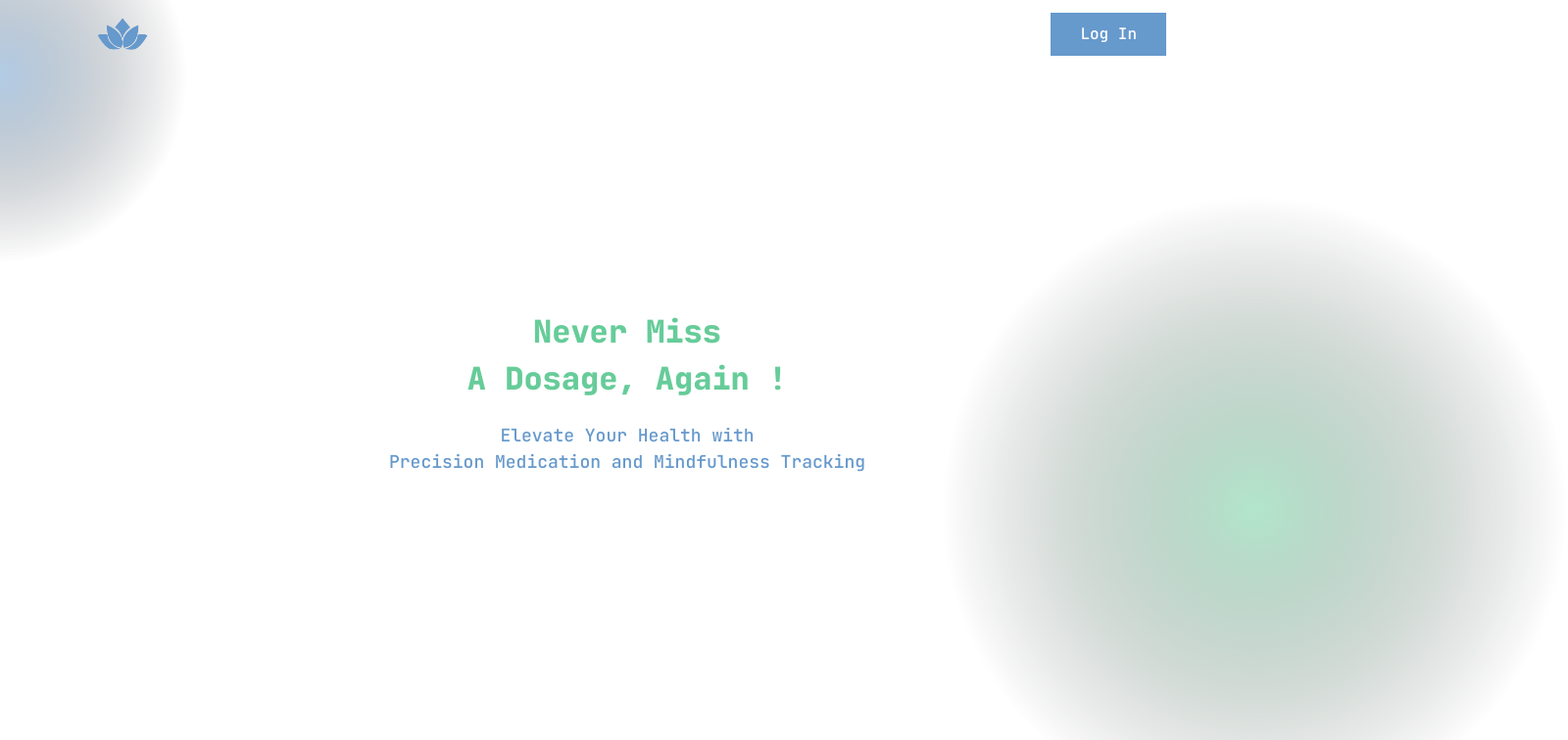
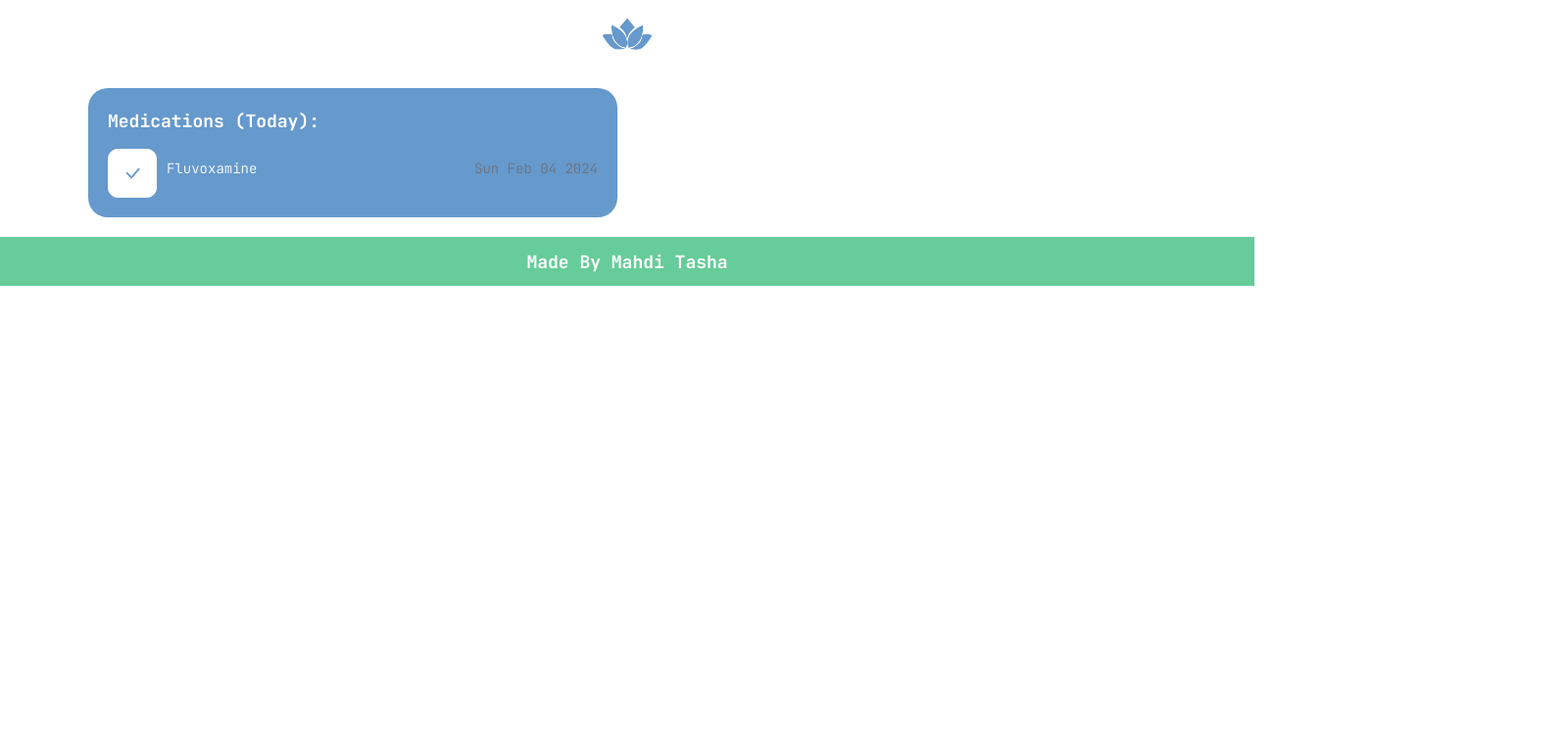
Before and after one commit to tasha-dev/i-will-be-good-web, a Next.js app: page / in a window 1280 px wide. Shown: the top 756 px of the page at 98% size, 1600 px wide, since content can reach past the window. Built offline with nearby package versions, Linux system fonts and the light colour scheme.

Commit message:
added medications list in logged in home page

```diff
--- /dev/null
+++ b/chunk/checkboxComponent.tsx
@@ -0,0 +1,39 @@
+// Codes by mahdi tasha
+// Forcing nextJS to render this component as client side component
+'use client';
+
+// Importing part
+import {Dispatch, ReactNode, useState} from "react";
+import theme from "tailwindcss/defaultTheme";
+import IconComponent from "@/chunk/iconComponent";
+
+// Defining type of props
+interface propsType {
+    isChecked: boolean;
+    theme: 'themeBlue' | 'white';
+}
+
+// Creating and exporting checkbox component as default
+export default function CheckboxComponent({isChecked, theme}:propsType):ReactNode {
+    // Defining state of component
+    const [isCheckedState, setChecked]:[boolean, Dispatch<boolean>] = useState(isChecked);
+
+    // Returning JSX
+    return (
+        <div
+            data-checked={isCheckedState}
+            className={`w-[50px] h-[50px] rounded-[10px] flex items-center justify-center transition-all duration-500 shrink-0 aspect-square border data-[checked="false"]:bg-transparent data-[checked="false"]:[&>svg]:opacity-0 data-[checked="true"]:[&>svg]:opacity-100 ${(theme === 'themeBlue') ? 'border-themeBlue data-[checked="true"]:bg-themeBlue' : 'border-white data-[checked="true"]:bg-white'}`}
+            onClick={() => {
+                (isCheckedState)
+                    ? setChecked(false)
+                    : setChecked(true);
+            }}
+        >
+            <IconComponent
+                name={'tick'}
+                size={20}
+                fill={(theme === 'themeBlue') ? 'fill-white' : 'fill-themeBlue'}
+            />
+        </div>
+    );
+}
--- /dev/null
+++ b/chunk/iconComponent.tsx
@@ -0,0 +1,22 @@
+// Codes by mahdi tasha
+// Importing part
+import {ReactNode} from "react";
+
+// Defining type of props
+interface propsType {
+    name: "tick";
+    size: number;
+    fill: `fill-${string}`;
+}
+
+// Creating and exporting icon component as default
+export default function IconComponent({name, size, fill}:propsType):ReactNode {
+    // Conditional rendering
+    if (name === 'tick') {
+        return (
+            <svg className={fill} xmlns="http://www.w3.org/2000/svg" width={size} height={size} viewBox="0 0 16 16">
+                <path d="M12.736 3.97a.733.733 0 0 1 1.047 0c.286.289.29.756.01 1.05L7.88 12.01a.733.733 0 0 1-1.065.02L3.217 8.384a.757.757 0 0 1 0-1.06.733.733 0 0 1 1.047 0l3.052 3.093 5.4-6.425z"/>
+            </svg>
+        );
+    }
+}
--- /dev/null
+++ b/chunk/titleWithCheckboxComponent.tsx
@@ -0,0 +1,27 @@
+// Codes by mahdi tasha
+// Importing part
+import {ReactNode} from "react";
+import TitleComponent from "@/chunk/titleComponent";
+import CheckboxComponent from "@/chunk/checkboxComponent";
+
+// Defining type of props
+interface propsType {
+    isChecked: boolean;
+    title: string;
+    date: Date;
+    theme: 'white' | 'themeBlue';
+}
+
+// Creating and exporting title wih checkbox component as default
+export default function TitleWithCheckboxComponent({title, isChecked, date, theme}:propsType):ReactNode {
+    // Returning JSX
+    return (
+        <div className={'flex items-center gap-[10px]'}>
+            <CheckboxComponent isChecked={isChecked} theme={theme} />
+            <div className={'flex items-center justify-between gap-[20px] w-full'}>
+                <TitleComponent className={'truncate shrink-0'} color={'text-white'} tier={3}>{title}</TitleComponent>
+                <TitleComponent className={'truncate shrink-0'} color={'text-gray-500'} tier={3}>{date.toDateString()}</TitleComponent>
+            </div>
+        </div>
+    );
+}
--- a/component/headerComponent.tsx
+++ b/component/headerComponent.tsx
@@ -23,7 +23,8 @@ export default function HeaderComponent({isUserLoggedIn}:propsType):ReactNode {
     return (
         <header
             data-scrolled={isScrolled}
-            className={'lg:fixed top-0 left-0 w-full z-10 transition-all duration-500 lg:shadow-xl lg:data-[scrolled="true"]:bg-white lg:data-[scrolled="true"]:shadow-black/5 lg:data-[scrolled="false"]:bg-transparent lg:data-[scrolled="false"]:shadow-transparent'}
+            data-logged-in={isUserLoggedIn}
+            className={'data-[logged-in="false"]:lg:fixed top-0 left-0 w-full z-10 transition-all duration-500 lg:shadow-xl lg:data-[scrolled="true"]:bg-white lg:data-[scrolled="true"]:shadow-black/5 lg:data-[scrolled="false"]:bg-transparent lg:data-[scrolled="false"]:shadow-transparent'}
         >
             <ContainerComponent noPaddingY className={
                 (isUserLoggedIn)
--- /dev/null
+++ b/component/innerPage/loggedIn/component/medicationListComponent.tsx
@@ -0,0 +1,37 @@
+// Importing part
+import {ReactNode} from "react";
+import TitleComponent from "@/chunk/titleComponent";
+import TitleWithCheckboxComponent from "@/chunk/titleWithCheckboxComponent";
+
+// Defining type of props
+interface listType {
+    date: Date,
+    name: string,
+    isDone: boolean
+}
+
+interface propsType {
+    list: listType[];
+}
+
+// Creating and exporting medications list component as default
+export default function MedicationListComponent({list}:propsType):ReactNode {
+    // Returning JSX
+    return (
+        <div className={'p-[20px] rounded-[20px] bg-themeBlue'}>
+            <TitleComponent color={'text-white'} tier={2}>Medications (Today):</TitleComponent>
+            <ul>
+                {
+                    list.map((medication:listType):ReactNode => (
+                        <TitleWithCheckboxComponent
+                            isChecked={medication.isDone}
+                            title={medication.name}
+                            date={medication.date}
+                            theme={'white'}
+                        />
+                    ))
+                }
+            </ul>
+        </div>
+    );
+}
--- a/component/innerPage/loggedIn/homeLoggedIn.tsx
+++ b/component/innerPage/loggedIn/homeLoggedIn.tsx
@@ -1,13 +1,14 @@
 // Codes by mahdi tasha
 // Importing part
 import {ReactNode} from "react";
+import FirstSectionComponent from "@/component/innerPage/loggedIn/section/firstSectionComponent";
 
 // Creating and exporting logged in home page as default
 export default function HomeLoggedIn():ReactNode {
     // Returning JSX
     return (
         <>
-            asd
+            <FirstSectionComponent />
         </>
     );
 }
--- /dev/null
+++ b/component/innerPage/loggedIn/section/firstSectionComponent.tsx
@@ -0,0 +1,23 @@
+// Codes by mahdi tasha
+// Importing part
+import {ReactNode} from "react";
+import ContainerComponent from "@/chunk/containerComponent";
+import MedicationListComponent from "@/component/innerPage/loggedIn/component/medicationListComponent";
+
+// Creating and exporting first section of logged in page as default
+export default function FirstSectionComponent():ReactNode {
+    // Returning JSX
+    return (
+        <section>
+            <main>
+                <ContainerComponent className={"grid grid-cols-2 gap-[20px]"}>
+                    <MedicationListComponent list={[{
+                        name: 'Fluvoxamine',
+                        date: new Date(),
+                        isDone: true
+                    }]} />
+                </ContainerComponent>
+            </main>
+        </section>
+    );
+}
--- a/store/index.ts
+++ b/store/index.ts
@@ -12,7 +12,7 @@ type LoginStateType = {
 
 // Defining store
 export const useLoginState = create<LoginStateType>()((set) => ({
-    isLoggedIn: false,
+    isLoggedIn: true,
     logIn: () => set({isLoggedIn: true}),
     logOut: () => set({isLoggedIn: false})
 }));
```
